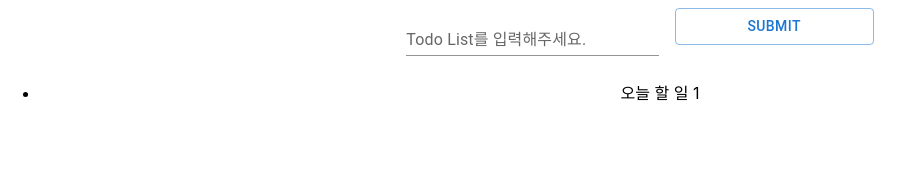
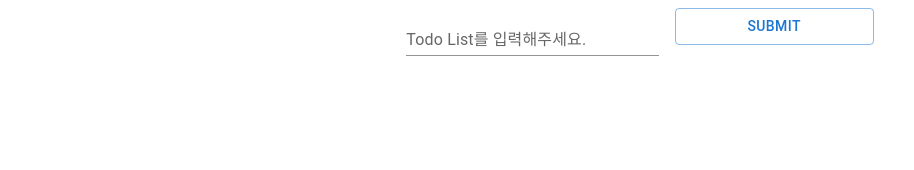
Before and after one commit to JayLee-98/todo-list-app, a React (Create React App) app in the folder todo-list-app/: page / in a window 1280 px wide. Shown: the top 170 px of the page, without its empty margins (0-914 px from the left). Built offline with nearby package versions, Linux system fonts and the light colour scheme.

Commit message:
[3/n] Add TodoItemList react component to display todo items: Make App component to have todo items as its state

```diff
--- a/todo-list-app/src/App.js
+++ b/todo-list-app/src/App.js
@@ -47,12 +47,12 @@ const TodoItemList = (props) => {
 
 
 function App() {
+  const [todoItemList, setTodoItemList] = useState([]);
+
   return (
     <div className="App">
       <TodoItemInputField onSubmit={(input) => { console.log(input) }} />
-      <TodoItemList todoItemList={[{
-        todoItemContent: "오늘 할 일 1"
-      }]}/>
+      <TodoItemList todoItemList={todoItemList} />
     </div>
   );
 }
```
